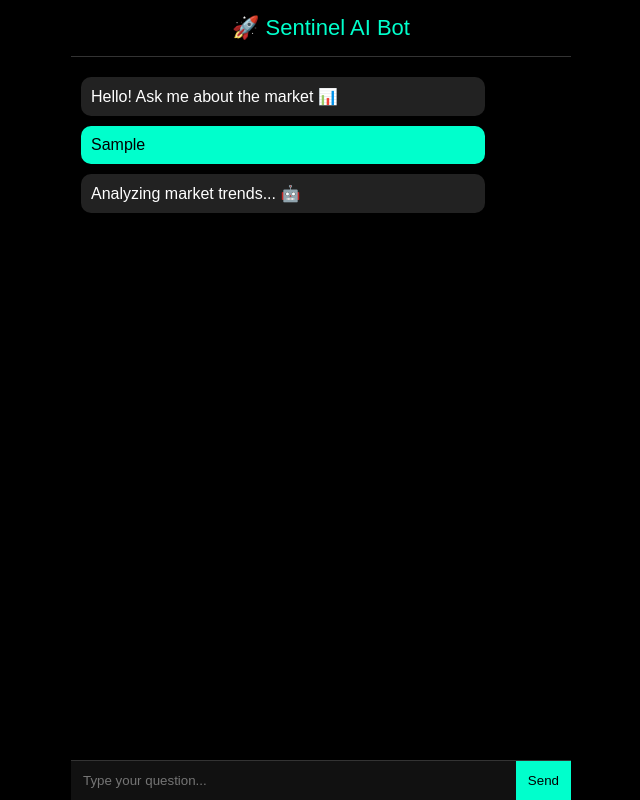
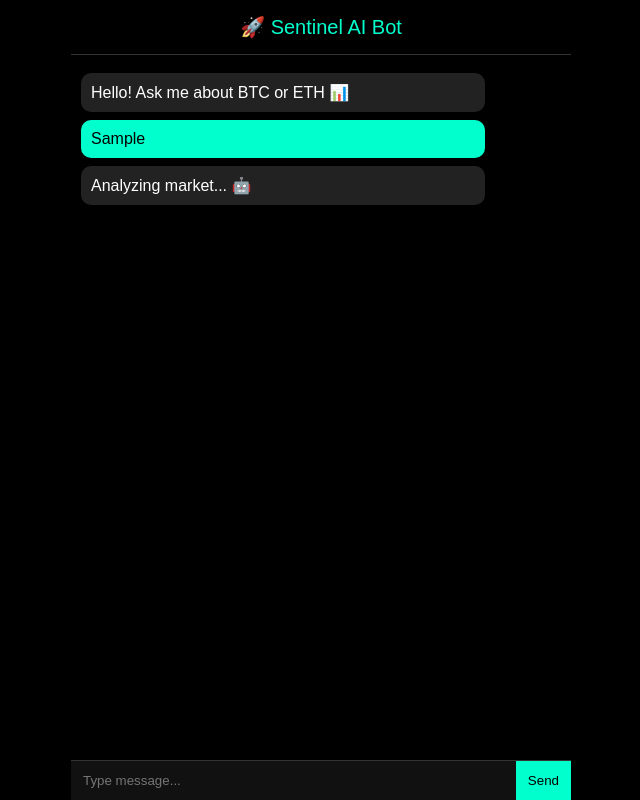
Before and after one commit to dipikaadhiya123-sudo/Sentinel-ai-bot, a plain HTML site: page index.html in a window 1280 px wide. Both pictures are taken after typing "Sample" into the empty fields and a click on the button "Send". Shown: the whole page, without its empty margins (319-959 px from the left). Drawn offline with Linux system fonts and the light colour scheme.

Commit message:
Update index.html

```diff
--- a/index.html
+++ b/index.html
@@ -7,23 +7,22 @@
 body {
   margin: 0;
   background: black;
-  font-family: Arial, sans-serif;
   color: white;
+  font-family: Arial;
 }
 
 .chat-container {
-  width: 100%;
+  display: flex;
+  flex-direction: column;
+  height: 100vh;
   max-width: 500px;
   margin: auto;
-  height: 100vh;
-  display: flex;
-  flex-direction: column;
 }
 
 .header {
+  padding: 15px;
   text-align: center;
-  padding: 15px;
-  font-size: 22px;
+  font-size: 20px;
   color: #00ffcc;
   border-bottom: 1px solid #333;
 }
@@ -35,7 +34,7 @@ body {
 }
 
 .message {
-  margin: 10px 0;
+  margin: 8px 0;
   padding: 10px;
   border-radius: 10px;
   max-width: 80%;
@@ -61,7 +60,6 @@ input {
   flex: 1;
   padding: 12px;
   border: none;
-  outline: none;
   background: #111;
   color: white;
 }
@@ -82,11 +80,11 @@ button {
 <div class="header">🚀 Sentinel AI Bot</div>
 
 <div class="chat-box" id="chatBox">
-  <div class="message bot">Hello! Ask me about the market 📊</div>
+  <div class="message bot">Hello! Ask me about BTC or ETH 📊</div>
 </div>
 
 <div class="input-box">
-  <input type="text" id="userInput" placeholder="Type your question...">
+  <input type="text" id="userInput" placeholder="Type message..." />
   <button onclick="sendMessage()">Send</button>
 </div>
 
@@ -95,33 +93,30 @@ button {
 <script>
 function sendMessage() {
   let input = document.getElementById("userInput");
-  let message = input.value;
+  let msg = input.value;
+  if(msg === "") return;
 
-  if(message === "") return;
+  let chat = document.getElementById("chatBox");
 
-  let chatBox = document.getElementById("chatBox");
+  let user = document.createElement("div");
+  user.className = "message user";
+  user.innerText = msg;
+  chat.appendChild(user);
 
-  // User message
-  let userMsg = document.createElement("div");
-  userMsg.className = "message user";
-  userMsg.innerText = message;
-  chatBox.appendChild(userMsg);
+  let bot = document.createElement("div");
+  bot.className = "message bot";
 
-  // Bot reply
-  let botMsg = document.createElement("div");
-  botMsg.className = "message bot";
-
-  if(message.toLowerCase().includes("btc")) {
-    botMsg.innerText = "BTC looks bullish 📈";
-  } else if(message.toLowerCase().includes("eth")) {
-    botMsg.innerText = "ETH showing mixed signals ⚖️";
+  if(msg.toLowerCase().includes("btc")) {
+    bot.innerText = "BTC is bullish 📈";
+  } else if(msg.toLowerCase().includes("eth")) {
+    bot.innerText = "ETH looks sideways ⚖️";
   } else {
-    botMsg.innerText = "Analyzing market trends... 🤖";
+    bot.innerText = "Analyzing market... 🤖";
   }
 
   setTimeout(() => {
-    chatBox.appendChild(botMsg);
-    chatBox.scrollTop = chatBox.scrollHeight;
+    chat.appendChild(bot);
+    chat.scrollTop = chat.scrollHeight;
   }, 500);
 
   input.value = "";
```
